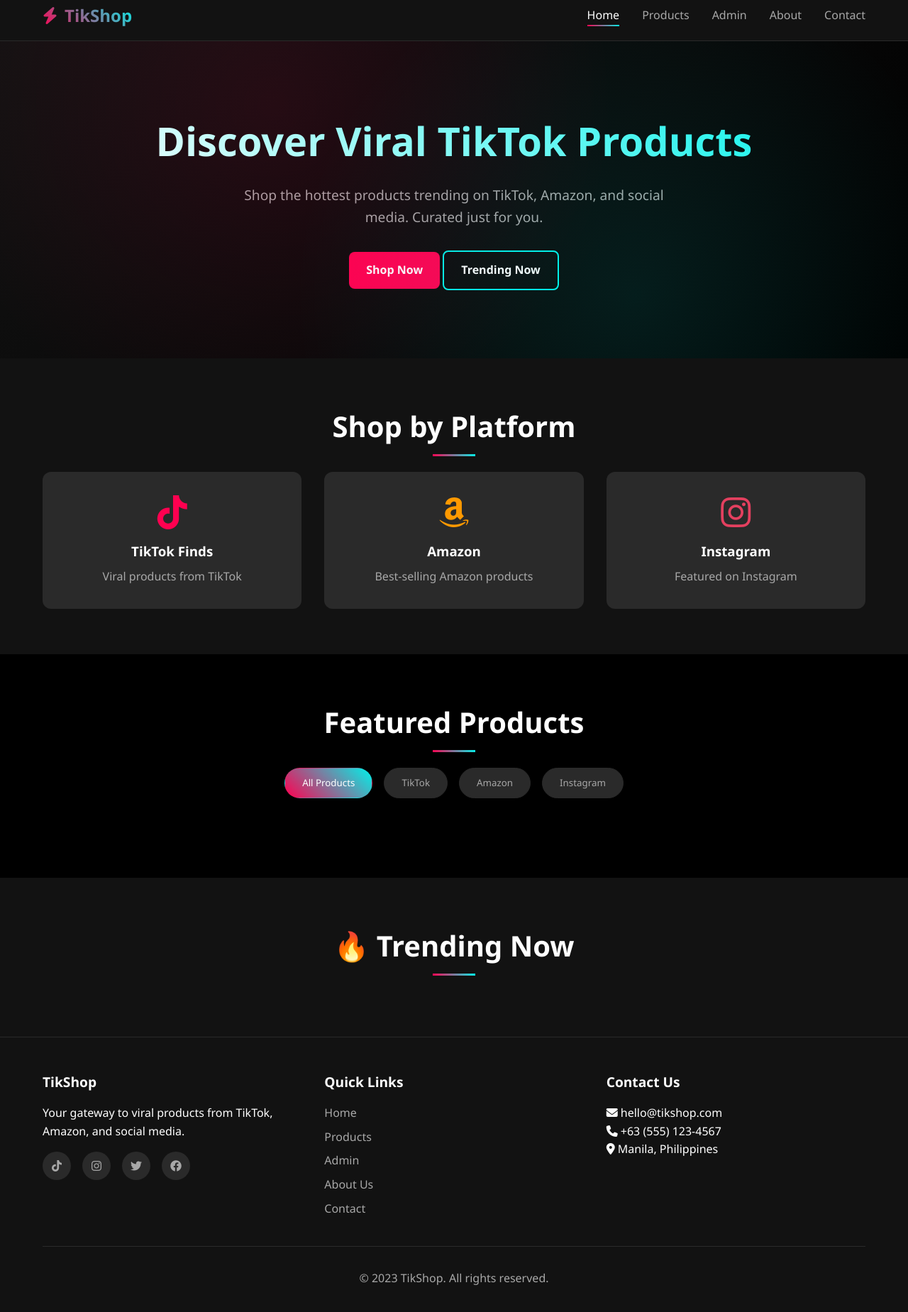
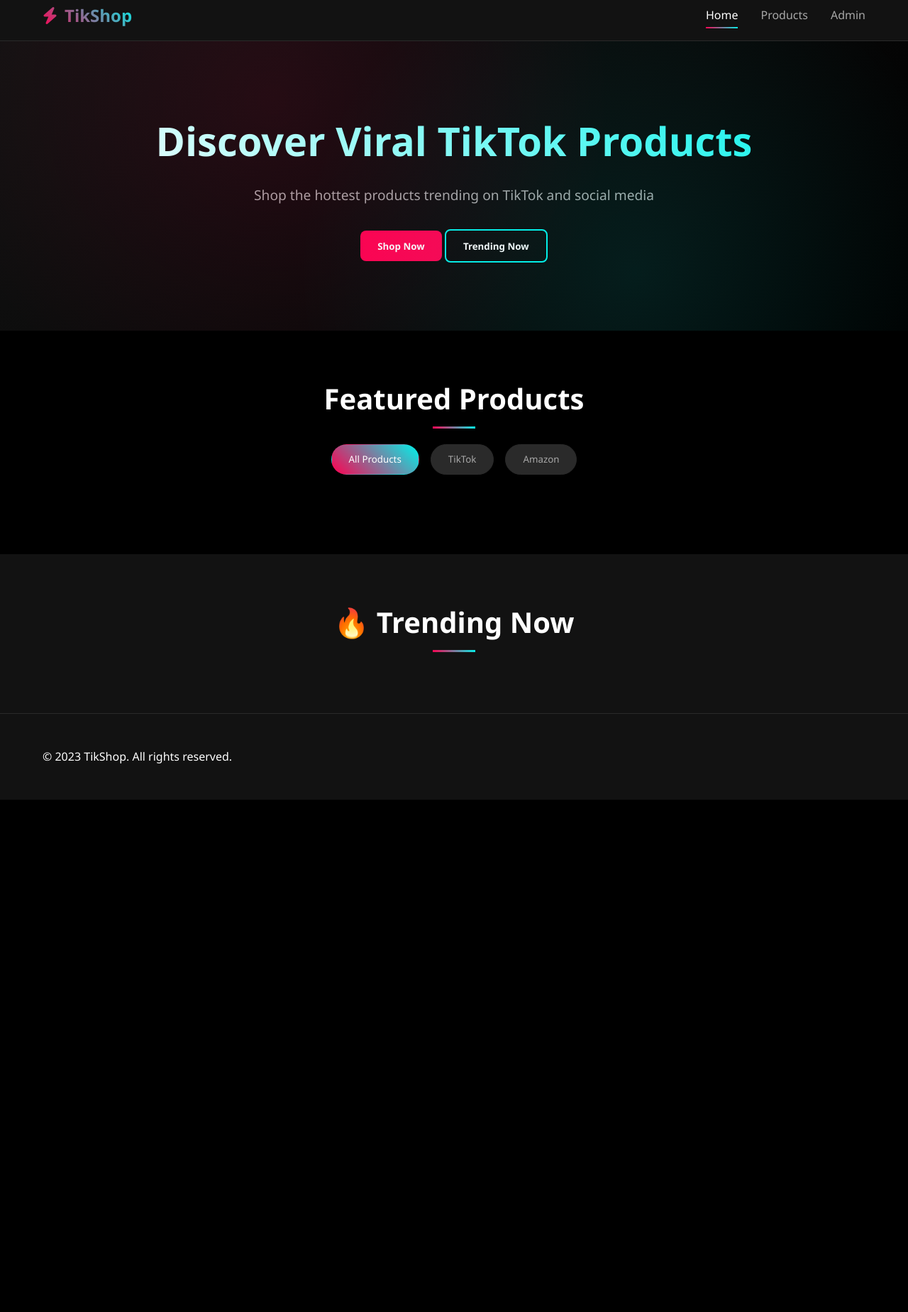
Before and after one commit to eddshield25/markettrend, a plain HTML site: page my-website7/index.html in a window 1280 px wide. Shown: the part 13-1862 px from the top of the page at 71% size. After the commit the page ends 1140 px from the top, so only its background shows below. Drawn offline with Linux system fonts and the light colour scheme.

Commit message:
Update index.html

```diff
--- a/my-website7/index.html
+++ b/my-website7/index.html
@@ -3,7 +3,7 @@
 <head>
     <meta charset="UTF-8">
     <meta name="viewport" content="width=device-width, initial-scale=1.0">
-    <title>TikShop - Viral Products from TikTok & Amazon</title>
+    <title>TikShop - Viral Products</title>
     <link rel="stylesheet" href="css/style.css">
     <link rel="stylesheet" href="https://cdnjs.cloudflare.com/ajax/libs/font-awesome/6.4.0/css/all.min.css">
 </head>
@@ -16,16 +16,11 @@
                     <i class="fas fa-bolt"></i>
                     TikShop
                 </a>
-                <ul class="nav-links">
-                    <li><a href="#" class="active">Home</a></li>
-                    <li><a href="#products">Products</a></li>
-                    <li><a href="admin.html" id="admin-link">Admin</a></li>
-                    <li><a href="#about">About</a></li>
-                    <li><a href="#contact">Contact</a></li>
-                </ul>
-                <button class="mobile-menu-btn" id="mobile-menu-btn">
-                    <i class="fas fa-bars"></i>
-                </button>
+                <div class="nav-links">
+                    <a href="#" class="active">Home</a>
+                    <a href="#products">Products</a>
+                    <a href="admin.html">Admin</a>
+                </div>
             </nav>
         </div>
     </header>
@@ -34,32 +29,10 @@
     <section class="hero">
         <div class="container">
             <h1>Discover Viral TikTok Products</h1>
-            <p>Shop the hottest products trending on TikTok, Amazon, and social media. Curated just for you.</p>
-            <a href="#products" class="btn btn-primary">Shop Now</a>
-            <a href="#trending" class="btn btn-secondary">Trending Now</a>
-        </div>
-    </section>
-
-    <!-- Categories Section -->
-    <section class="categories">
-        <div class="container">
-            <h2 class="section-title">Shop by Platform</h2>
-            <div class="categories-grid">
-                <div class="category-card tiktok">
-                    <i class="fab fa-tiktok"></i>
-                    <h3>TikTok Finds</h3>
-                    <p>Viral products from TikTok</p>
-                </div>
-                <div class="category-card amazon">
-                    <i class="fab fa-amazon"></i>
-                    <h3>Amazon</h3>
-                    <p>Best-selling Amazon products</p>
-                </div>
-                <div class="category-card instagram">
-                    <i class="fab fa-instagram"></i>
-                    <h3>Instagram</h3>
-                    <p>Featured on Instagram</p>
-                </div>
+            <p>Shop the hottest products trending on TikTok and social media</p>
+            <div class="hero-buttons">
+                <button class="btn btn-primary" onclick="scrollToProducts()">Shop Now</button>
+                <button class="btn btn-secondary" onclick="scrollToTrending()">Trending Now</button>
             </div>
         </div>
     </section>
@@ -70,14 +43,13 @@
             <h2 class="section-title">Featured Products</h2>
 
             <div class="filters">
-                <button class="filter-btn active" data-filter="all">All Products</button>
-                <button class="filter-btn" data-filter="tiktok">TikTok</button>
-                <button class="filter-btn" data-filter="amazon">Amazon</button>
-                <button class="filter-btn" data-filter="instagram">Instagram</button>
+                <button class="filter-btn active" onclick="filterProducts('all')">All Products</button>
+                <button class="filter-btn" onclick="filterProducts('tiktok')">TikTok</button>
+                <button class="filter-btn" onclick="filterProducts('amazon')">Amazon</button>
             </div>
 
             <div class="products-grid" id="products-grid">
-                <!-- Products will be loaded here dynamically -->
+                <!-- Products loaded by JavaScript -->
             </div>
         </div>
     </section>
@@ -86,8 +58,8 @@
     <section id="trending" class="trending-section">
         <div class="container">
             <h2 class="section-title">🔥 Trending Now</h2>
-            <div class="trending-grid" id="trending-grid">
-                <!-- Trending products will be loaded here -->
+            <div class="products-grid" id="trending-grid">
+                <!-- Trending products loaded by JavaScript -->
             </div>
         </div>
     </section>
@@ -95,53 +67,11 @@
     <!-- Footer -->
     <footer>
         <div class="container">
-            <div class="footer-content">
-                <div class="footer-section">
-                    <h3>TikShop</h3>
-                    <p>Your gateway to viral products from TikTok, Amazon, and social media.</p>
-                    <div class="social-links">
-                        <a href="#"><i class="fab fa-tiktok"></i></a>
-                        <a href="#"><i class="fab fa-instagram"></i></a>
-                        <a href="#"><i class="fab fa-twitter"></i></a>
-                        <a href="#"><i class="fab fa-facebook"></i></a>
-                    </div>
-                </div>
-                <div class="footer-section">
-                    <h3>Quick Links</h3>
-                    <a href="#">Home</a>
-                    <a href="#products">Products</a>
-                    <a href="admin.html">Admin</a>
-                    <a href="#about">About Us</a>
-                    <a href="#contact">Contact</a>
-                </div>
-                <div class="footer-section">
-                    <h3>Contact Us</h3>
-                    <p><i class="fas fa-envelope"></i> hello@tikshop.com</p>
-                    <p><i class="fas fa-phone"></i> +63 (555) 123-4567</p>
-                    <p><i class="fas fa-map-marker-alt"></i> Manila, Philippines</p>
-                </div>
-            </div>
-            <div class="copyright">
-                <p>&copy; 2023 TikShop. All rights reserved.</p>
-            </div>
+            <p>&copy; 2023 TikShop. All rights reserved.</p>
         </div>
     </footer>
 
-    <!-- Product Detail Modal -->
-    <div class="modal" id="product-modal">
-        <div class="modal-content">
-            <button class="close-modal" id="close-modal">&times;</button>
-            <div id="modal-content">
-                <!-- Product details will be loaded here -->
-            </div>
-        </div>
-    </div>
-
-    <!-- Toast Notification -->
-    <div class="toast" id="toast"></div>
-
     <script src="js/utils.js"></script>
-    <script src="js/products.js"></script>
     <script src="js/main.js"></script>
 </body>
 </html>
```
